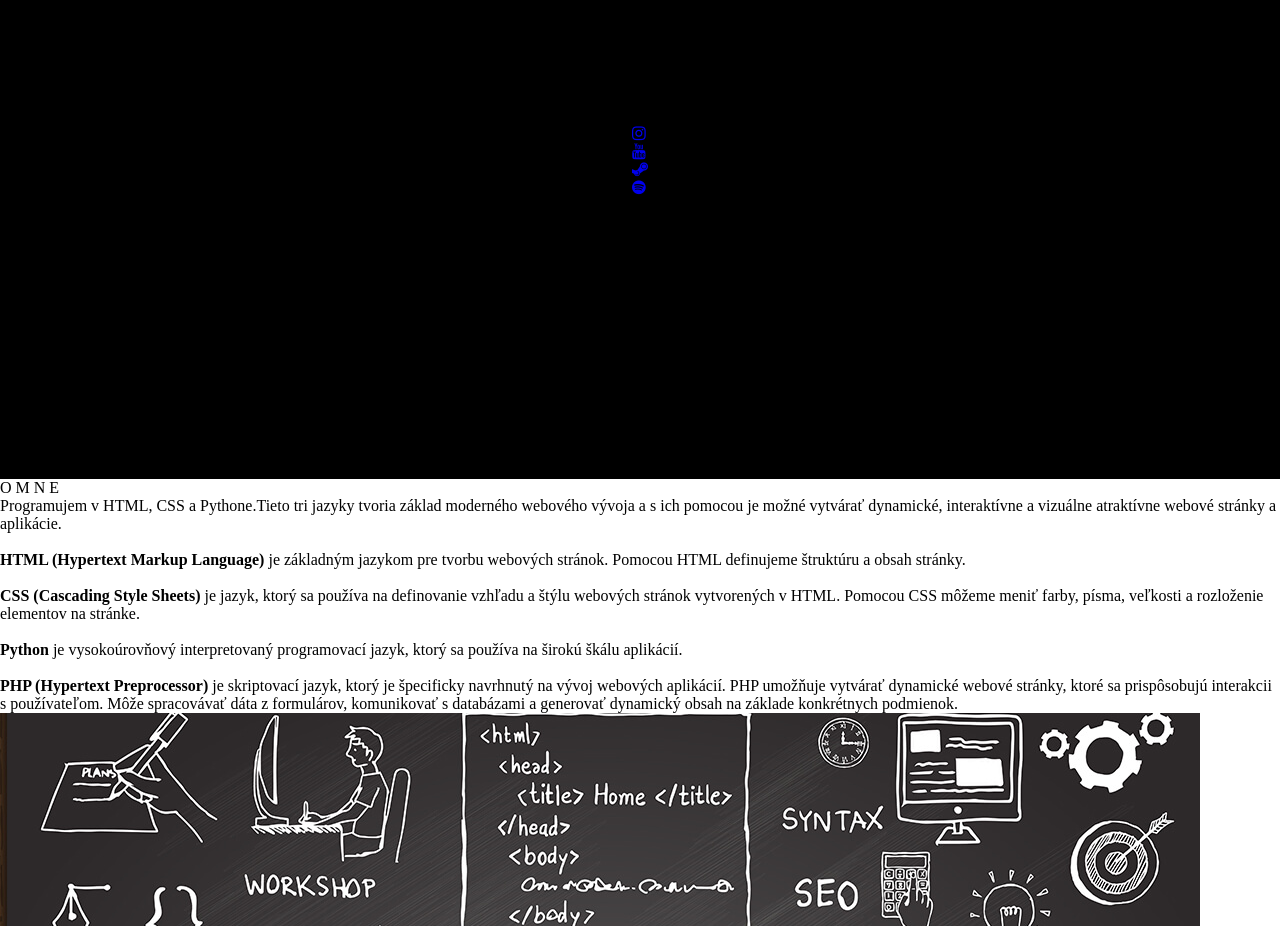
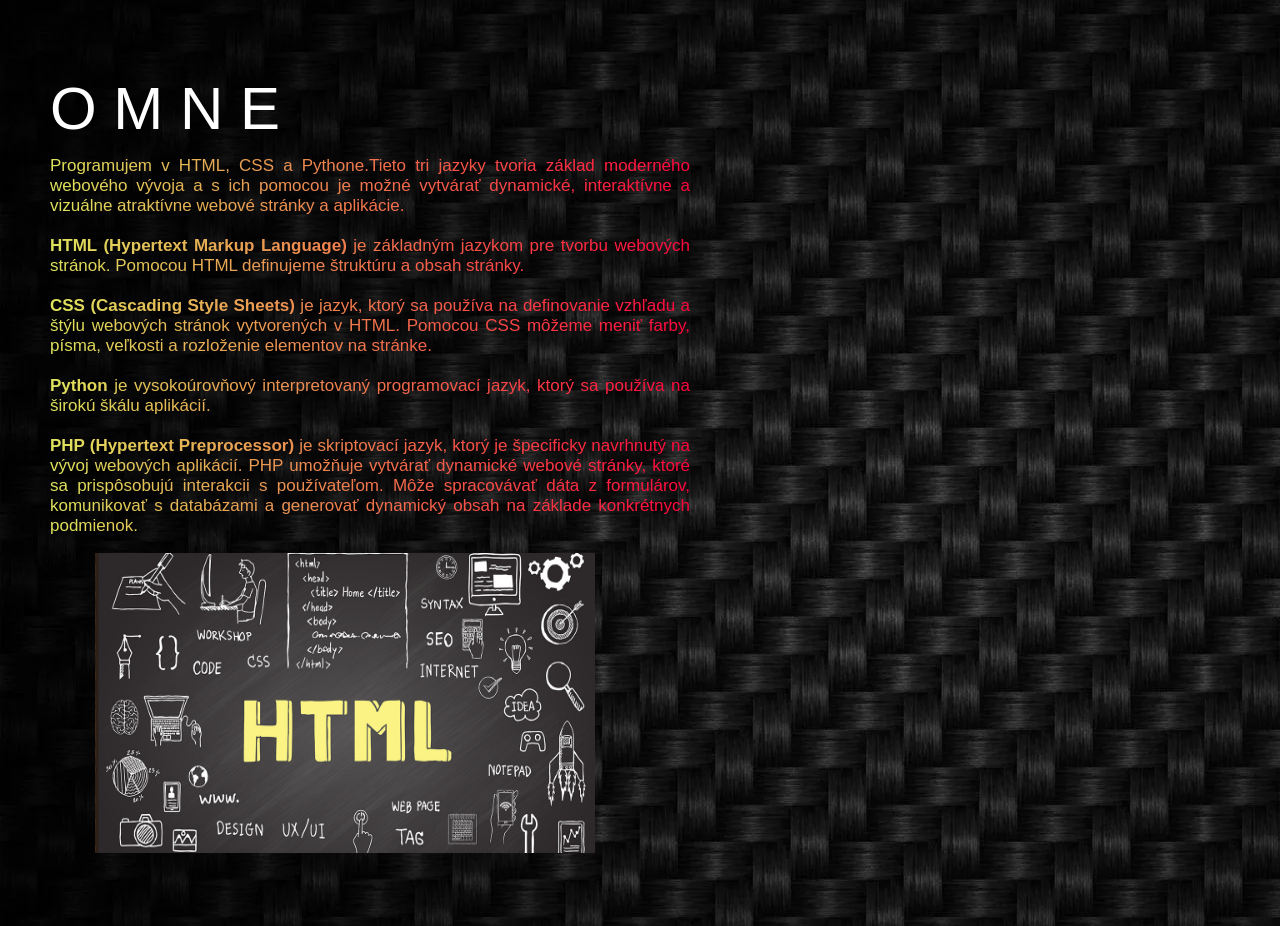
Before and after one commit to bence222/bence.sk, a PHP site: page / in a window 1280 px wide. Shown: the part 721-1647 px from the top of the page. Run offline with PHP 8.4, Linux system fonts and the light colour scheme.

Commit message:
Update stranka.css

```diff
--- a/stranka.css
+++ b/stranka.css
@@ -1,191 +1,295 @@
-*{
+body {
       margin: 0;
       padding: 0;
+      font-family: Arial, sans-serif;
+      font-size: 16px;
+      color: #000;
+      background:linear-gradient(315deg,#ffffff 0%,#d7e1ec 74%);
+      overflow-x: hidden;
+			max-height: 900px;
+      display:grid;
+
+			max-width: 1920px;
+			max-height: 1080px;
+
+
   }
-header{
-  max-width: 1920px;
-  min-height: 50px;
-  background: #000;
-  padding: 0;
-  margin: 0;
+
+#dva{
+  float: right;
+  list-style: none;
+  text-decoration: none;
+  padding-right: 40px;
+  color: white;
+}
+header {
+      background-color: #0B60FF;
+      background-size: cover;
       position: fixed;
       width: 100%;
+      max-height: 20px;
       z-index: 1;
+      padding: 20px;
   }
-header:hover{
-  border-radius: 0px;
-  background: #6c5e8d;
-  box-shadow: inset 50px 50px 100px #2d273b,
-              inset -50px -50px 100px #ab95df;
+
+header h1 {
+      margin: 0;
+      font-size: 36px;
   }
-header nav li {
+
+
+header nav ul {
+      margin: 0;
+      padding: 0;
       list-style: none;
-  margin-top: 15px;
-  margin-left: 10px;
   }
-header nav li a {
-  text-decoration: none;
-  color: white;
-  font-style: sans-serif
-}
-header nav {
-  display: flex;
-  padding-left: 10px;
 
-  margin-left: 5px;
-  grid-gap: 17px;
-}
-header nav li a:hover{
-  color: #ccc;
-}
-.zaciatok{
-  max-width: 1920px;
-  min-height: 1200px;
-  display: flex;
+header nav ul li {
+      display: inline-block;
+      margin-right: 20px;
 
   }
-.jedna{
-  max-width: 960px;
-  min-height: 900px;
 
-  flex: 1;
-  border-radius: 0px;
-  background: #272525;
-  box-shadow: inset -50px 50px 67px #151414,
-              inset 50px -50px 67px #393636;
+header nav ul li a {
+        color: white;
+      text-decoration: none;
   }
-.dva{
-  max-width: 960px;
-  min-height: 900px;
-  flex:1;
-  border-radius: 0px;
-background: #b0969d;
-box-shadow: inset -50px 50px 67px #5d5053,
-            inset 50px -50px 67px #ffdde7;
+header nav ul li a:hover{
+  color:black;
+}
+
+main {
+      padding: 20px;
+  }
+h1:hover {
+	color: #0B60FF;
 }
 .stred{
 max-width: 1920px;
-  min-height: 1200px;
-  background: #000000;
-  justify-content: center;
-}
-h1{
- font-weight: 700;
- font-size: 40px;
- font-family: sans-serif;
- position: relative;
- text-align: center;
- padding-top: 20px;
- color: white;
- top: 20px;
+background-image: url(obr/neviem.jpg);
+min-height: 720px;
 
 }
-#img-galeria{
-  margin-top: 50px;
-  height: 360px;
-  padding: 50px;
-  z-index: 0;
-  transition: 1s;
-}
-#img-galeria:hover{
-transform:scale(1.3);
+.spodne{
+max-width: 1920px;
+min-height: 930px;
+background-image: url(obr/nie.jpg);
+color: white;
+text-align: center;
+justify-content: center;
+align-items: center;
+
 
 }
-.Kontakt{
+.dolne{
   max-width: 1920px;
-  min-height: 1000px;
-  border-radius: 0px;
-  background: #914b4b;
-  box-shadow: inset 50px 50px 100px #3a1e1e,
-              inset -50px -50px 100px #e87878;
+  min-height: 590px;
+  color: white;
+background-image: url(obr/neviem.jpg);
+  color: black;
+
 }
-footer{
- max-width: 1920px;
- min-height: 70px;
- background-color: black;
- color: white;
+.omne_container{
+
  justify-content: center;
  align-items: center;
  text-align: center;
-display: grid;
-font-style: Arial;
-}
-#druhynadpis{
-  position: relative;
-  top: 40px;
+ margin-top: 100px;
+min-height: 400px;
+display: flex;
 }
 
-#menu{
-  position: fixed;
-  top: 0.7rem;
-  left: 5px;
+.omne_text{
+ width: 50%;
+ text-align: justify;
+ line-height: 20px;
+ font-size: 17px;
+ padding-left: 50px;
+
+}
+.omne_text b {
+  color: gray;
+}
+.omne_img{
+  width: 50%;
+}
+.omne_container img{
+  width: 500px;
+  height: 300px;
+  padding-left: 50px;
+}
+
+.css span{
+  padding-top: 30px;
+
+}
+.python{
+  padding-top: 30px;
+}
+.php{
+  padding-top: 30px;
+}
+footer {
       background-color: black;
-  color: white;
-  width: 3rem;
-  height: 3rem;
-  border-radius: 3rem;
-  line-height: 3rem;
+      padding: 10px;
       text-align: center;
-  cursor: pointer;
-  z-index: 27;
-  transition: all 0.5s ease-out;
+      position:static;
+     	color: #0B60FF;
   }
-#navbar{
-position: fixed;
-padding: 1.5rem;
-border-radius: 5px;
-z-index: 4;
-transform: scale(0);
-opacity: 0;
-  transition: all 0.5s ease-out;
-  width: 100%;
-  background-color: black;
-}
-#navbar a{
- display: flex
- padding: 0.5rem 7rem 0.5rem 1rem;
- color: white;
- text-decoration: none;
- font-size: 1.1rem;
- border-radius: 0.5rem;
- padding: 35px;
-}
-#menu.fa-times{
-  transform: rotate(-180deg);
-}
-#navbar.navbar-toggle{
-  transform: scale(1);
-  opacity: 1;
-}
-#druhynadpis{
-  background-color: linear-gradient()
-}
-#mobile{
- color: gray;
-font-size: 5rem;
-}
-.stred{
-  display: grid;
-  align-items: center;
-  justify-content: center;
+
+  .wrapper{
+padding-top: 50px;
+
+
 
 
   }
-#twitter{
+.wrapper .button{
+
+border-radius:50px;
+height:60px;
+width:60px;
+background-color:#fff;
+margin 0 5px;
+cursor:pointer;
+box-shadow: 0px 10px 10px rgba (0,0,0,0.1);
+transition:all 0.3s ease-out;
+margin:80px;
+
+}
+.wrapper .button .icon {
+display:inline-block;
+height:60px;
+width:60px;
+text-align:center;
+border-radius:50px;
+box-sizing:border-box;
+line-height:60px;
+transition: 0.3s ease-out;
+}
+.wrapper .button :hover {
+  width:200px;
+
+}
+.wrapper .button .icon i{
+  font-size:25px;
+  line-height:60px;
+
+}
+.wrapper .button span{
+font-size:20px;
+font-weight:500;
+line-height:60px;
+margin-left:10px;
+}
+
+.wrapper .button:nth-child(1):hover .icon {
+  background: #fff;
+
+}
+.wrapper .button:nth-child(2):hover .icon {
+
+}
+.wrapper .button:nth-child(3):hover .icon {
+  background: #fff;
+}
+h1 {
+ text-align :center;
+ font-family:sans-serif;
+ color: white;
+
+}
+.wrapper .container .button i {
+	color: orange;
+}
+.wrapper .container1 .button i {
+	color: red;
+}
+.wrapper .container2 .button i {
+color: #1b2838;
+}
+.wrapper .container3 .button i {
+color:#1DB954
+}
+
+
+
+.stredne h1 {
+  text-align: center;
  position: relative;
-  left: 50px;
+	bottom: 450px;
+	font-family: inherit;
+	font-size: 40px;
 
 }
 
-.jedna p {
+
+
+
+
+/*Vibration*/
+.vibration span{
+    transition: all 500ms;
+    color: rgba(255, 255, 255, 0.8);
+    display: inline-block;
+    margin-right: 10px;
+    text-shadow: 1px 2px 3px #000000;
+}
+.vibration span:hover{
+    filter: blur(100px);
+    animation: vibrate 50ms linear infinite forwards;
+}
+/*VIBRATE ANIMACIE*/
+@keyframes vibrate{
+    0% {
+        transform: translateX(-1px) translateY(1px);
+    }
+    100% {
+        transform: translateX(1px) translateY(-2px);
+    }
+}
+.glow{
+  font-size: 60px;
+  padding-bottom: 20px;
+}
+.glow span {
+    color: #fff;
+    transition: all 300ms;
+}
+.glow span:hover {
+    text-shadow: 0 0 10px #0698a5,
+                 0 0 30px #0698a5,
+                 0 0 80px #0698a5,
+                 0 0 120px #0698a5,
+                 0 0 200px #0698a5;
+}
+.spodne img:hover{
+  animation: shake 0.5s;
+  animation-iteration-count: infinite;
+
+}
+/*SHAKE ANIMACIE*/
+
+@keyframes shake {
+0% { transform: translate(1px, 1px) rotate(0deg); }
+10% { transform: translate(-1px, -2px) rotate(-1deg); }
+20% { transform: translate(-3px, 0px) rotate(1deg); }
+30% { transform: translate(3px, 2px) rotate(0deg); }
+40% { transform: translate(1px, -1px)rotate(1deg); }
+50% { transform: translate(-1px, 2px)rotate(-1deg); }
+60% { transform: translate(-3px, 1px)rotate(0deg); }
+70% { transform: translate(3px, 1px)rotate(-1deg); }
+80% { transform: translate(-1px, -1px)rotate(1deg); }
+90% { transform: translate(1px, 2px)rotate(0deg); }
+100% { transform: translate(1px, -2px)rotate(-1deg); }
+
+}
+.omne_text p{
 background: linear-gradient(90deg,#fadb61 0%, #ff006a 100%);
 -webkit-background-clip: text;
 -webkit-text-fill-color: transparent;
-position: relative;
-top: 200px;
-
 }
-.farba{
+.omne_text p{
   animation: hueRotate 7s alternate infinite;
 }
 @keyframes hueRotate{
@@ -200,3 +304,63 @@ filter: hue-rotate(279deg);
 }
 
 }
+/*MEDIA PRIKAZ*/
+@media only screen and (max-width: 1337px){
+.omne_img{
+  flex-direction: column;
+}
+.omne_container{
+  display: block;
+}
+
+
+
+
+}
+
+
+
+@media only screen and (max-width: 400px){
+  .omne_img img{
+    max-width: 295px;
+    max-height: 178px;
+    padding-bottom: 20px;
+  }
+  .omne_text{
+  width: 75%;
+  }
+  .vibration{
+    font-size: 40px;
+  }
+  .glow{
+    font-size: 30px;
+  }
+
+
+@media only screen and (max-width: 300px){
+.wrapper{
+  position: inherit;
+}
+
+.omne_text{
+  width: 75%;
+}
+
+}
+@media only screen and (max-width: 400px) {
+body {
+ overflow-x:hidden;
+
+
+
+}
+.wrapper{
+	bottom:40px;
+  right: 35px;
+
+}
+
+
+
+
+}
```
Lines whose indentation alone changed are shown as unchanged.
